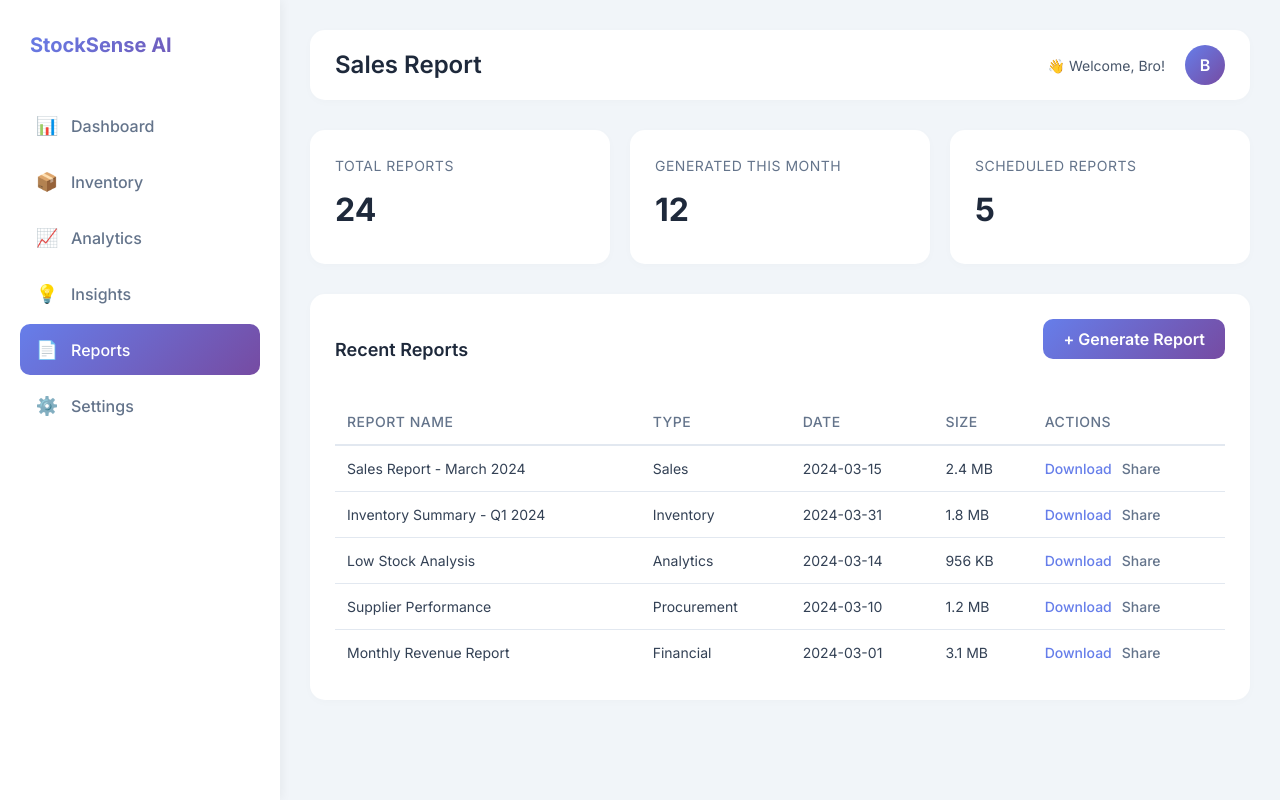
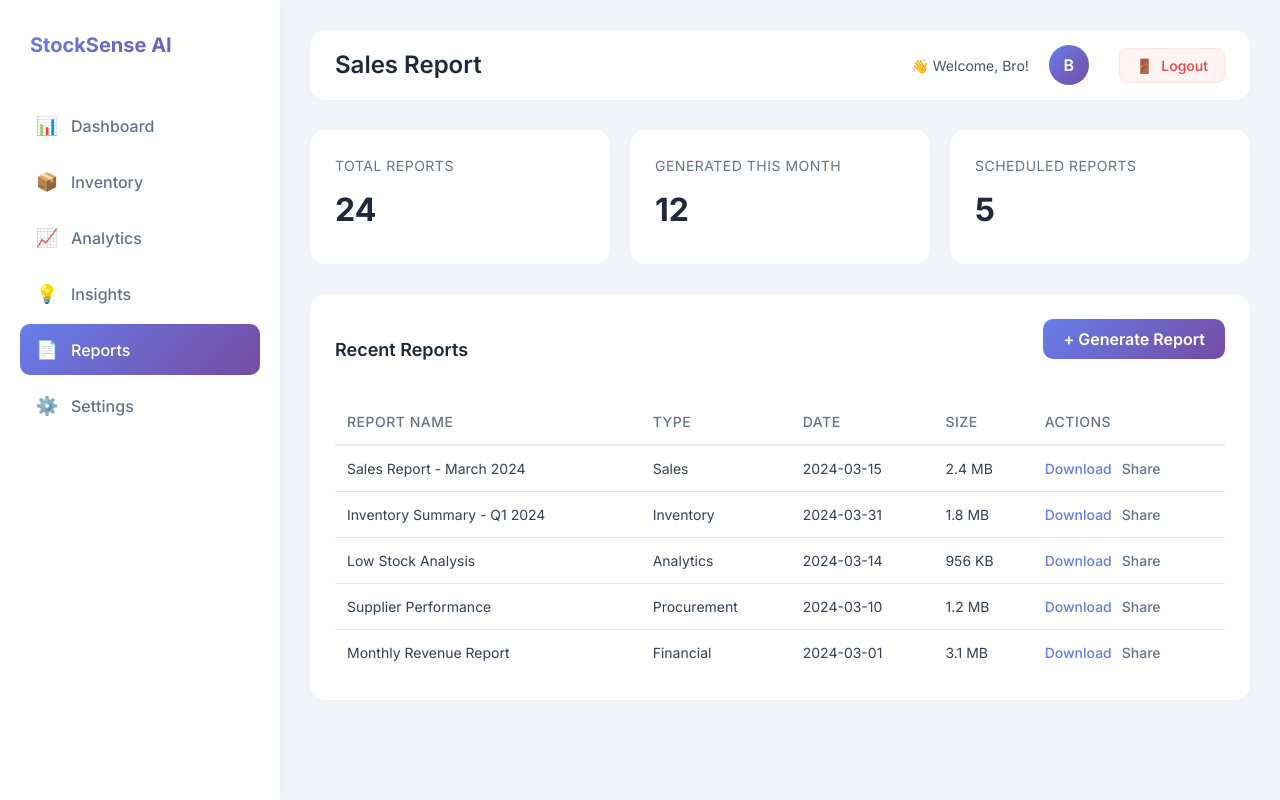
Before and after one commit to garri0n/stocksense, a Next.js app: page /reports in a window 1280 px wide. Built offline with nearby package versions, Linux system fonts and the light colour scheme.

Commit message:
Logout Button

```diff
--- a/app/components/TopBar.js
+++ b/app/components/TopBar.js
@@ -1,13 +1,75 @@
-// app/components/TopBar.js
+// app/components/TopBar.js (Enhanced version with confirmation)
 'use client'
+import { useRouter } from 'next/navigation'
+import { useState } from 'react'
+
 export default function TopBar({ title }) {
+  const router = useRouter()
+  const [showConfirm, setShowConfirm] = useState(false)
+
+  const handleLogout = () => {
+    // Clear any authentication state
+    localStorage.removeItem('user')
+    localStorage.removeItem('token')
+    sessionStorage.clear()
+    // Redirect to login page
+    router.push('/')
+  }
+
   return (
     <div className="top-bar">
       <h2 className="page-title">{title}</h2>
       <div className="user-menu">
         <span>👋 Welcome, Bro!</span>
         <div className="user-avatar">B</div>
+        <button
+          onClick={() => setShowConfirm(true)}
+          className="logout-btn"
+        >
+          <span className="logout-icon">🚪</span>
+          Logout
+        </button>
       </div>
+
+      {/* Logout Confirmation Modal */}
+      {showConfirm && (
+        <div className="modal-overlay">
+          <div className="modal-content">
+            <h3 style={{ marginBottom: '15px', color: 'var(--gray-800)' }}>Confirm Logout</h3>
+            <p style={{ marginBottom: '20px', color: 'var(--gray-600)' }}>
+              Are you sure you want to logout?
+            </p>
+            <div style={{ display: 'flex', gap: '10px', justifyContent: 'flex-end' }}>
+              <button
+                onClick={() => setShowConfirm(false)}
+                style={{
+                  padding: '10px 20px',
+                  background: 'var(--gray-200)',
+                  color: 'var(--gray-700)',
+                  border: 'none',
+                  borderRadius: '8px',
+                  cursor: 'pointer'
+                }}
+              >
+                Cancel
+              </button>
+              <button
+                onClick={handleLogout}
+                style={{
+                  padding: '10px 20px',
+                  background: '#ef4444',
+                  color: 'white',
+                  border: 'none',
+                  borderRadius: '8px',
+                  cursor: 'pointer'
+                }}
+              >
+                Logout
+              </button>
+            </div>
+          </div>
+        </div>
+      )}
     </div>
   )
 }
--- a/app/globals.css
+++ b/app/globals.css
@@ -715,3 +715,81 @@ input[type="range"]::-webkit-slider-thumb:hover {
 ::-webkit-scrollbar-thumb:hover {
   background: var(--gray-500);
 }
+.user-menu {
+  display: flex;
+  align-items: center;
+  gap: 20px;
+}
+
+.logout-btn {
+  display: flex;
+  align-items: center;
+  gap: 8px;
+  padding: 8px 16px;
+  background: #fef2f2;
+  color: #ef4444;
+  border: 1px solid #fee2e2;
+  border-radius: 8px;
+  font-size: 14px;
+  font-weight: 500;
+  cursor: pointer;
+  transition: all 0.2s;
+  margin-left: 10px;
+}
+
+.logout-btn:hover {
+  background: #ef4444;
+  color: white;
+  border-color: #ef4444;
+  transform: translateY(-1px);
+  box-shadow: 0 4px 8px rgba(239, 68, 68, 0.2);
+}
+
+.logout-icon {
+  font-size: 16px;
+}
+
+/* Responsive adjustment */
+@media (max-width: 768px) {
+  .logout-btn span:not(.logout-icon) {
+    display: none;
+  }
+
+  .logout-btn {
+    padding: 8px;
+  }
+}
+.modal-overlay {
+  position: fixed;
+  top: 0;
+  left: 0;
+  right: 0;
+  bottom: 0;
+  background: rgba(0, 0, 0, 0.5);
+  display: flex;
+  align-items: center;
+  justify-content: center;
+  z-index: 1000;
+  animation: fadeIn 0.2s ease-out;
+}
+
+.modal-content {
+  background: white;
+  padding: 30px;
+  border-radius: 15px;
+  box-shadow: 0 20px 40px rgba(0, 0, 0, 0.2);
+  max-width: 400px;
+  width: 90%;
+  animation: slideUp 0.3s ease-out;
+}
+
+@keyframes slideUp {
+  from {
+    opacity: 0;
+    transform: translateY(20px);
+  }
+  to {
+    opacity: 1;
+    transform: translateY(0);
+  }
+}
```
